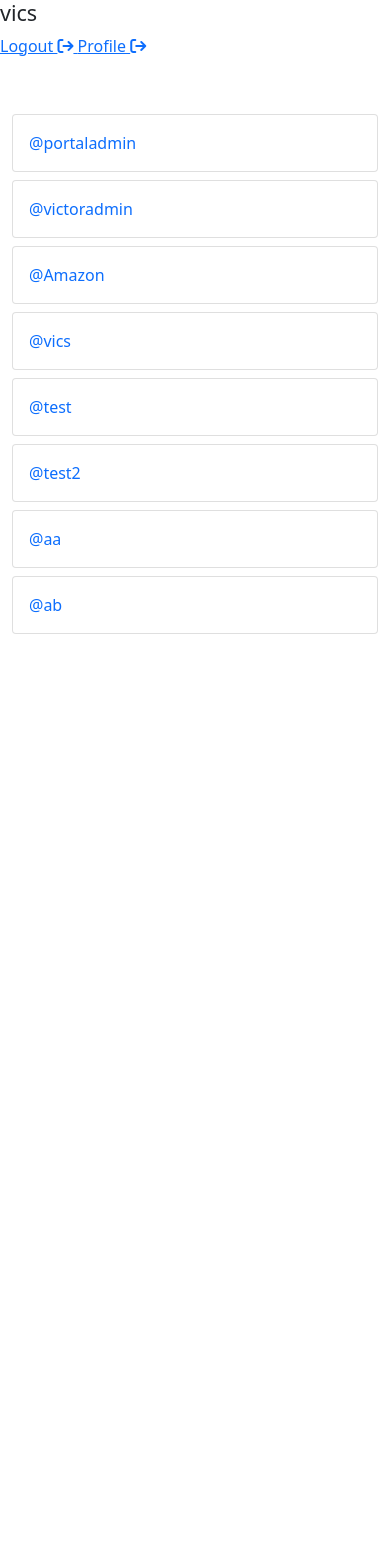
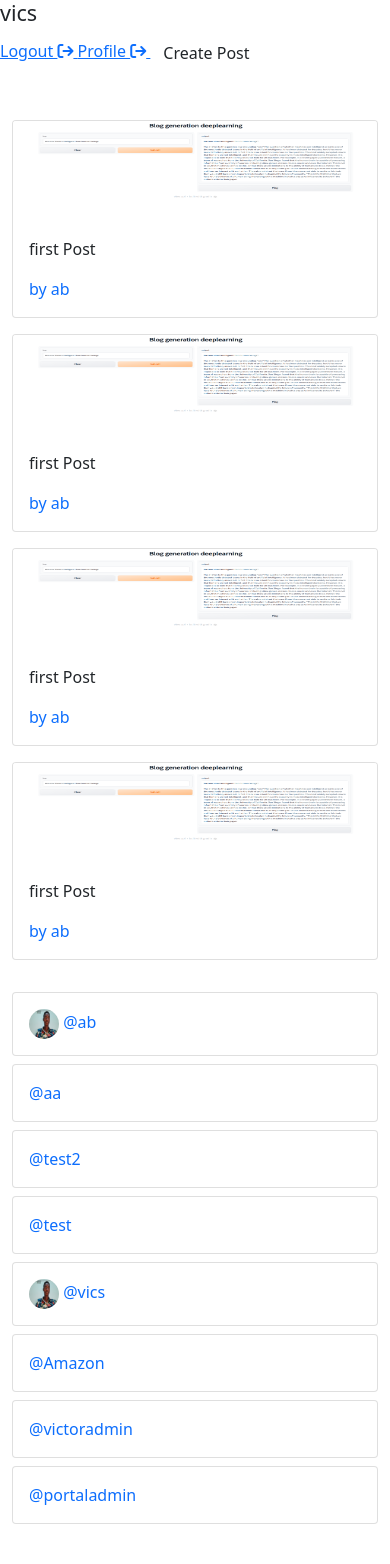
Before and after one commit to Madaraka02/django-instagram-clone, a Django app: page / in a window 390 px wide. Before the commit the page ends 634 px from the top, so only its background shows below. Run offline with Django 4.2, Linux system fonts and the light colour scheme; a user stored in the database is signed in; data comes from the database, SQL or seed files in the repository; both versions use the stored data as it was after the commit; some libraries are stand-ins or nearby versions.

Commit message:
added post add aand display on home[age

```diff
--- a/insta/urls.py
+++ b/insta/urls.py
@@ -1,6 +1,8 @@
 
 from django.contrib import admin
 from django.urls import path, include
+from django.conf import settings
+from django.conf.urls.static import static
 
 urlpatterns = [
     path('admin/', admin.site.urls),
@@ -9,3 +11,5 @@ urlpatterns = [
     path('', include('posts.urls')),
 
 ]
+urlpatterns += static(settings.MEDIA_URL, document_root=settings.MEDIA_ROOT)
+urlpatterns += static(settings.STATIC_URL, document_root=settings.STATIC_ROOT)
--- /dev/null
+++ b/posts/forms.py
@@ -0,0 +1,8 @@
+from django.forms import ModelForm
+from .models import *
+
+
+class PostForm(ModelForm):
+    class Meta:
+        model = Post
+        fields = [ 'title', 'image', 'caption' ]
--- a/posts/views.py
+++ b/posts/views.py
@@ -1,12 +1,28 @@
-from django.shortcuts import render
+from django.shortcuts import render, redirect
 from users.models import *
+from .forms import *
+from .models import *
 
 # Create your views here.
 def home(request):
-    profiles = Profile.objects.all()
+    profiles = Profile.objects.all().order_by('-id')[:10]
+    posts = Post.objects.all().order_by('-id')
+
+
+    form = PostForm()
+    if request.method == 'POST':
+        form = PostForm(request.POST, request.FILES)
+        if form.is_valid():
+            post = form.save()
+            post.author = request.user
+            post.save()
+            return redirect('home')
+
 
     context ={
-        'profiles':profiles
+        'profiles':profiles,
+        'form':form,
+        'posts':posts,
     }
     return render(request, 'Posts/index.html', context)
 
--- a/templates/Posts/index.html
+++ b/templates/Posts/index.html
@@ -1,3 +1,5 @@
+{% load crispy_forms_tags %}
+
 <!DOCTYPE html>
 <html lang="en">
 <head>
@@ -18,6 +20,9 @@
     <a href="{% url 'profile' request.user.profile.id %}">Profile
         <i class="fa-solid fa-arrow-right-from-bracket"></i>
     </a>
+    <button type="button" class="btn " data-bs-toggle="modal" data-bs-target="#exampleModal">
+        Create Post
+      </button>
     {% else %}
     <h4>Home</h4>
     <a href="{% url 'login' %}">Login</a>
@@ -26,13 +31,28 @@
 
     <div class="container mt-4 mb-4">
         <div class="row mt-4 mb-4">
-            <div class="col-md-2"></div>
-            <div class="col-md-7 mt-2 mb-2"></div>
+            <div class="col-md-3"></div>
+            <div class="col-md-6 mt-2 mb-2">
+                {% for post in posts %}
+                <div class="card mt-3 mb-2">
+                    <img src="{{post.image.url}}"  class="card-img-top" width="150" height="100" alt="">
+                    <div class="card-body">
+                        <p class="card-text">{{post.title}}</p>
+                        <a style="text-decoration:none" href="{% url 'profile' post.author.profile.id %}" class="card-text">by {{post.author.profile.user.username}}</a>
+                    </div>
+                </div>
+                {% endfor %}
+            </div>
             <div class="col-md-3 mt-2 mb-2">
                 {% for profile in profiles %}
                     <div class="card mt-2 mb-2">
                         <div class="card-body">
+                            <div class="">
+                            {% if profile.image %}
+                            <img src="{{profile.image.url}}" class="rounded-circle" width="30" height="30" alt="">
+                            {% endif %}
                             <a style="text-decoration: none;" href="{% url 'profile' profile.id %}">@{{profile.user.username}}</a>
+                        </div>
                         </div>
                     </div>
 
@@ -44,7 +64,25 @@
 
 
 
+  <!-- Modal -->
+  <div class="modal fade" id="exampleModal" tabindex="-1" aria-labelledby="exampleModalLabel" aria-hidden="true">
+    <div class="modal-dialog">
+      <div class="modal-content">
+        <div class="modal-header">
+          <!-- <h5 class="modal-title" id="exampleModalLabel">Modal title</h5> -->
+          <button type="button" class="btn-close" data-bs-dismiss="modal" aria-label="Close"></button>
+        </div>
+        <div class="modal-body">
+            <form action="" method="post" enctype="multipart/form-data">
+                {% csrf_token %}
+                {{form|crispy}}
+                <button class="btn btn-primary mt-2" type="submit">Post</button>
 
+            </form>
+        </div>
+      </div>
+    </div>
+  </div>
 
 
     <script src="https://cdn.jsdelivr.net/npm/@popperjs/core@2.9.2/dist/umd/popper.min.js" integrity="sha384-IQsoLXl5PILFhosVNubq5LC7Qb9DXgDA9i+tQ8Zj3iwWAwPtgFTxbJ8NT4GN1R8p" crossorigin="anonymous"></script>
--- a/templates/Posts/profile.html
+++ b/templates/Posts/profile.html
@@ -43,13 +43,14 @@
 
                         {% else %}
                             {% if profile.image %}
-                                <img src="{{profile.image.url}}" class="img-rounded-circle" width="50" height="50" alt="">
+                                <img src="{{profile.image.url}}" class="rounded-circle" width="50" height="50" alt="">
                             {% endif %}
                             {% if profile.bio %}
                                 <p class="card-text">{{profile.bio}}</span></p>
                             {% endif %}
                             <p class="card-text">{{profile.user.username}}</span></p>
                             <p class="card-text"> {{no_of_followers}}<span> followers</span></p>
+                            {% if request.user.is_authenticated %}
                             {% if is_following %}
                                 <form method="post" action={% url 'unfollow' profile.id %}>
                                     {% csrf_token %}
@@ -60,6 +61,7 @@
                                     {% csrf_token %}
                                     <button class="btn btn-primary" type="submit">Follow</button>
                                 </form>
+                            {% endif %}
                             {% endif %}
 
 
```
Also changed, not shown: insta/settings.py (+9 -0 lines), db.sqlite3, media/posts/images/gpt2.png (added), media/posts/images/gpt2_1WVW74d.png (added), media/posts/images/gpt2_GQtIDS7.png (added), media/posts/images/gpt2_ba9rvQS.png (added), media/profile/images/20220507_013023.jpg (added).
